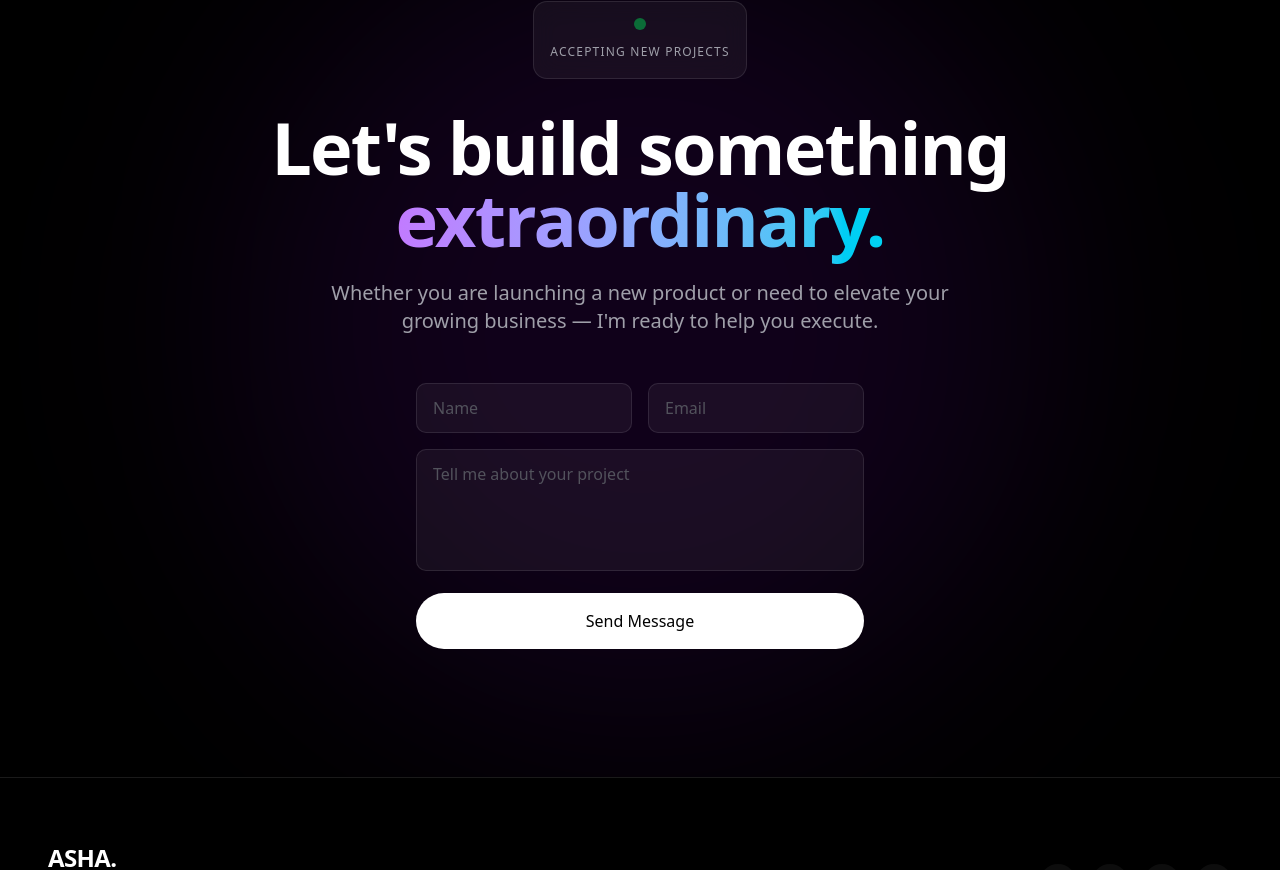
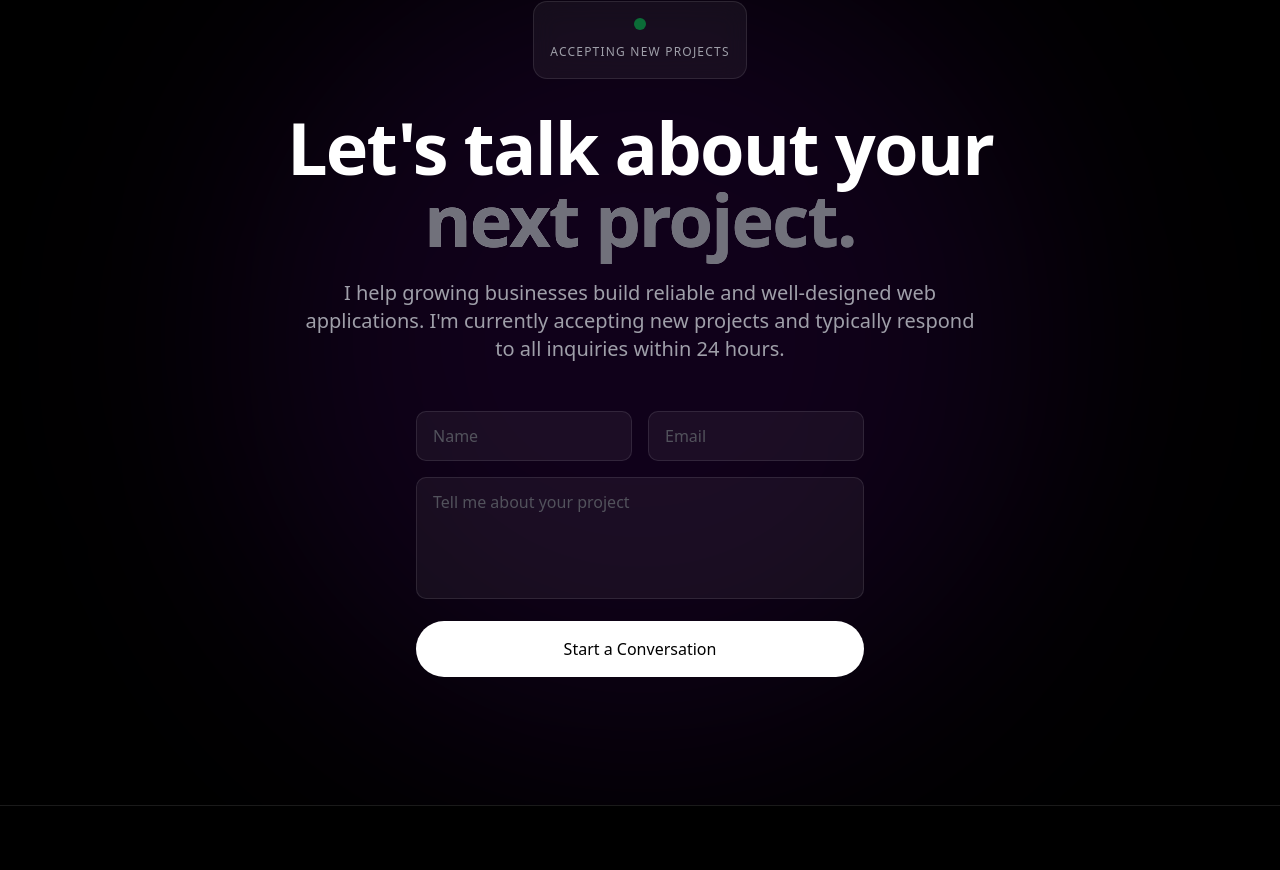
Before and after one commit to saskij/portfolio, a Next.js app: page /portfolio/ in a window 1280 px wide. Shown: the part 8101-8971 px from the top of the page. Built offline with nearby package versions, Linux system fonts and the light colour scheme.

Commit message:
Enhance: rewrite Contact section copy to be friendly and reliable

```diff
--- a/src/components/sections/Contact.tsx
+++ b/src/components/sections/Contact.tsx
@@ -29,8 +29,8 @@ export function Contact() {
                         transition={{ duration: 0.5, delay: 0.1 }}
                         className="text-5xl md:text-7xl font-bold tracking-tight mb-6"
                     >
-                        Let's build something <br />
-                        <span className="text-transparent bg-clip-text bg-gradient-to-r from-purple-400 to-cyan-400">extraordinary.</span>
+                        Let&apos;s talk about your <br />
+                        <span className="text-transparent bg-clip-text bg-gradient-to-r from-zinc-300 to-zinc-500 text-zinc-500">next project.</span>
                     </motion.h2>
 
                     <motion.p
@@ -40,7 +40,7 @@ export function Contact() {
                         transition={{ duration: 0.5, delay: 0.2 }}
                         className="text-lg md:text-xl text-zinc-400 mb-12 max-w-2xl"
                     >
-                        Whether you are launching a new product or need to elevate your growing business — I&apos;m ready to help you execute.
+                        I help growing businesses build reliable and well-designed web applications. I&apos;m currently accepting new projects and typically respond to all inquiries within 24 hours.
                     </motion.p>
 
                     <motion.form
@@ -72,7 +72,7 @@ export function Contact() {
                             required
                         ></textarea>
                         <Button size="lg" className="w-full">
-                            Send Message
+                            Start a Conversation
                         </Button>
                     </motion.form>
                 </div>
```
